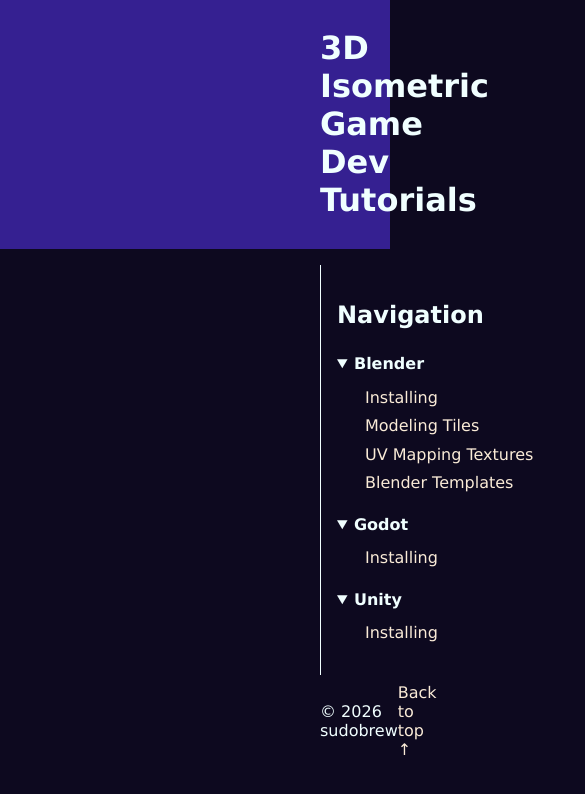
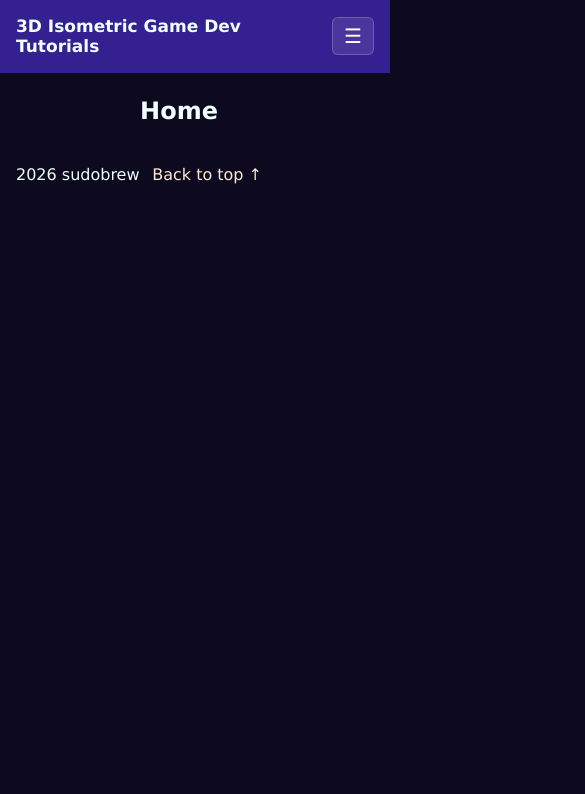
Before and after one commit to sudobrew1/3D-isometric-game-dev-tutorial-website, an Eleventy site: page src/index.md in a window 390 px wide. Shown: the top 794 px of the page, 585 px wide, since content can reach past the window. Built offline with nearby package versions, Linux system fonts and the light colour scheme; Eleventy itself is replaced by a stand-in of ours; files that its build step writes are made by us from their sources; what eleventy-plugin-nesting-toc would draw is missing.

Commit message:
Adjusting CSS for mobile

```diff
--- a/eleventy.config.js
+++ b/eleventy.config.js
@@ -16,6 +16,7 @@
   eleventyConfig.addPassthroughCopy("src/css");
   eleventyConfig.addPassthroughCopy("src/images");
   eleventyConfig.addPassthroughCopy("src/videos");
+  eleventyConfig.addPassthroughCopy("src/downloads");
   eleventyConfig.addPassthroughCopy("src/js");
 
   return {
--- a/src/_includes/base.njk
+++ b/src/_includes/base.njk
@@ -10,10 +10,13 @@
     <header id="top">
         <div class="bar">
             <h1>3D Isometric Game Dev Tutorials</h1>
+            <button class="nav-toggle" aria-expanded="false" aria-controls="sidebar">
+            <span class="sr-only">Menu</span>
+            <span aria-hidden="true">☰</span>
         </div>
     </header>
     <div class="layout">
-        <nav class="sidebar">
+        <nav class="sidebar" id="sidebar">
             <h2>Navigation</h2>
               <ul>
                 {% for group in nav %}
@@ -45,7 +48,7 @@
     </div>
     <footer>
         <div class="bar">
-            <p>&copy; 2026 sudobrew</p>
+            <p>2026 sudobrew</p>
             <a href="#top" class="to-top">Back to top ↑</a>
         </div>
     </footer>
@@ -54,6 +57,7 @@
     </dialog>
 
     <script src="/js/lightbox.js" defer></script>
+    <script src="/js/nav-toggle.js" defer></script>
 </body>
 </body>
 </html>
--- a/src/css/style.css
+++ b/src/css/style.css
@@ -1,5 +1,10 @@
+*, *::before, *::after {
+  box-sizing: border-box;
+}
+
 body {
     background-color: #0d091f;
+    align-items: stretch;
     margin: 0;
     font-family: Verdana, Geneva, Tahoma, sans-serif;
 }
@@ -12,6 +17,11 @@
     line-height: 1.5;
 }
 
+main img {
+  max-width: 100%;
+  height: auto;
+}
+
 main pre {
   background: #16181d;
   border: 1px solid rgb(255 255 255 / 0.08);
@@ -20,6 +30,10 @@
   padding: 1rem;
   overflow-x: auto;
   line-height: 1.5;
+}
+
+.table-scroll {
+  overflow-x: auto;
 }
 
 .language-bash { color: azure; }
@@ -33,14 +47,26 @@
 .token.punctuation { color: #6c7086; }
 .token.parameter.variable { color: azure; }
 
+
+
 header {
     background-color: #352091;
 }
 
-.bar {
-    margin: 0 auto;
-    padding: 8px;
-    padding-left: 20rem;
+header .bar{
+    padding-block: 5px;
+}
+
+
+.bar, .layout {
+    max-width: 100rem;
+    margin-inline: auto;
+    padding-inline: 1.5rem;
+}
+
+.layout {
+    display: flex;
+    gap: 2rem;
 }
 
 h1, h2, h3{
@@ -62,14 +88,7 @@
     color: azure;
 }
 
-.layout {
-    display: flex;
-    gap: 2rem;
-    padding-left: 20rem;
-}
-
 .sidebar {
-    width: 20rem;
     margin-top: 1rem;
     border-left: 1px solid azure;
     padding: 1rem;
@@ -134,12 +153,6 @@
 /* The TOC */
 .toc {
   margin: 0.35rem 0 0.75rem;
-}
-
-.toc ol {
-  list-style: none;
-  padding-left: 0;
-  margin: 0;
 }
 
 .toc a {
@@ -274,3 +287,94 @@
 main figure {
   margin-inline: 0;
 }
+
+.nav-toggle { display: none; }
+
+.sr-only {
+  position: absolute;
+  width: 1px;
+  height: 1px;
+  overflow: hidden;
+  clip-path: inset(50%);
+  white-space: nowrap;
+}
+
+@media (max-width: 48rem) {
+  .bar {
+    padding-left: 1rem;
+    padding-right: 1rem;
+  }
+
+  footer .bar {
+    display: flex;
+    justify-content: space-between;
+    align-items: center;
+  }
+
+  header .bar {
+    display: flex;
+    justify-content: space-between;
+    align-items: center;
+    gap: 1rem;
+  }
+
+  header h1 {
+    font-size: 1.0625rem;
+  }
+
+  .nav-toggle {
+    display: block;
+    flex: 0 0 auto;
+    background: rgb(255 255 255 / 0.1);
+    border: 1px solid rgb(255 255 255 / 0.2);
+    border-radius: 6px;
+    color: #fff;
+    font-size: 1.25rem;
+    line-height: 1;
+    padding: 0.5rem 0.7rem;
+    cursor: pointer;
+  }
+
+  .layout {
+    flex-direction: column;
+    gap: 0;
+    padding-left: 1rem;
+    padding-right: 1rem;
+  }
+
+main {
+  flex: 1;
+  min-width: 0;
+  max-width: 44rem;
+  margin-inline: auto;
+  line-height: 1.5;
+}
+
+  .sidebar {
+    display: block;
+    position: fixed;
+    inset: 0 30% 0 0;
+    z-index: 20;
+    margin-top: 0;
+    border-left: 0;
+    background: #16181d;
+    padding: 1.5rem;
+    overflow-y: auto;
+    transform: translateX(-100%);
+    transition: transform 0.2s ease;
+  }
+
+  .sidebar.is-open {
+    transform: translateX(0);
+  }
+
+  .sidebar a,
+  .toc a {
+    padding-block: 0.6rem;
+  }
+
+  main pre {
+    margin-inline: -1rem;
+    border-radius: 0;
+  }
+}
--- /dev/null
+++ b/src/js/nav-toggle.js
@@ -0,0 +1,10 @@
+const toggle = document.querySelector(".nav-toggle");
+const sidebar = document.getElementById("sidebar");
+
+if (toggle && sidebar) {
+  toggle.addEventListener("click", () => {
+    const isOpen = toggle.getAttribute("aria-expanded") === "true";
+    toggle.setAttribute("aria-expanded", String(!isOpen));
+    sidebar.classList.toggle("is-open", !isOpen);
+  });
+}
```
Also changed, not shown: src/blender/modeling-tiles.md (+9 -7 lines), src/blender/blender-templates.md (line endings or trailing spaces), 1 other file.
